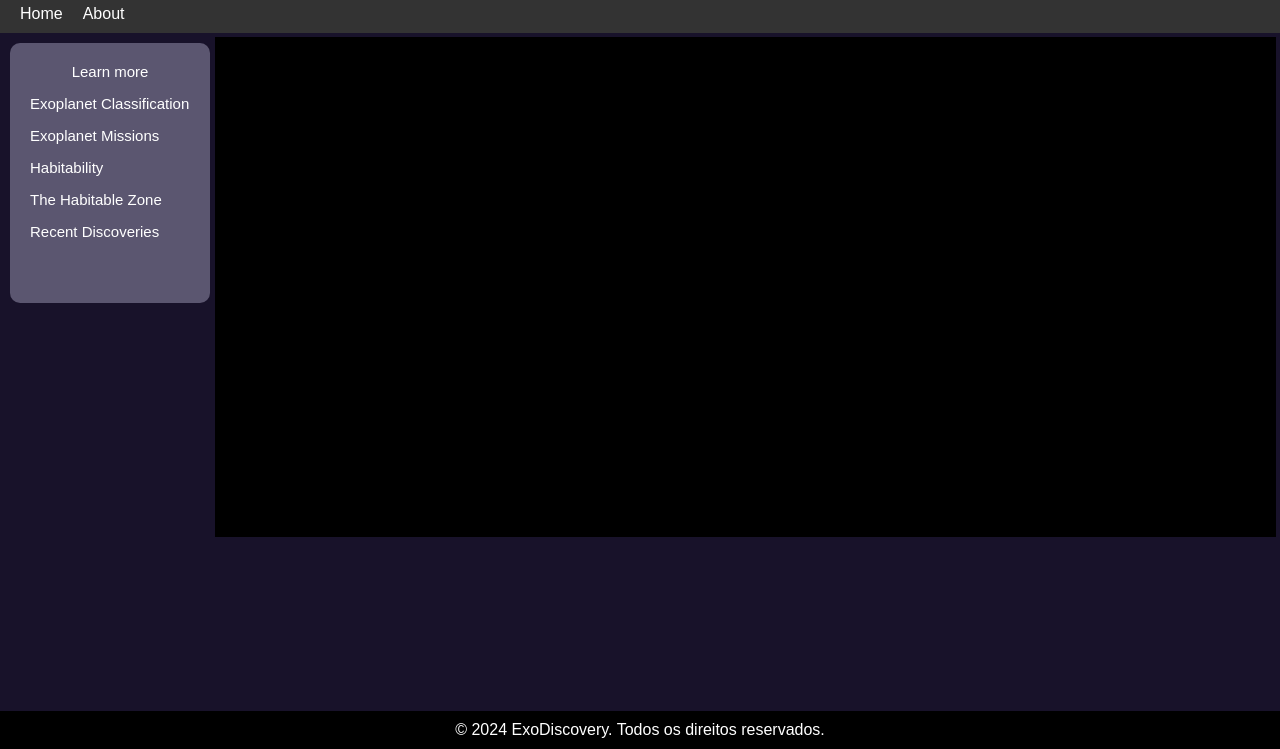
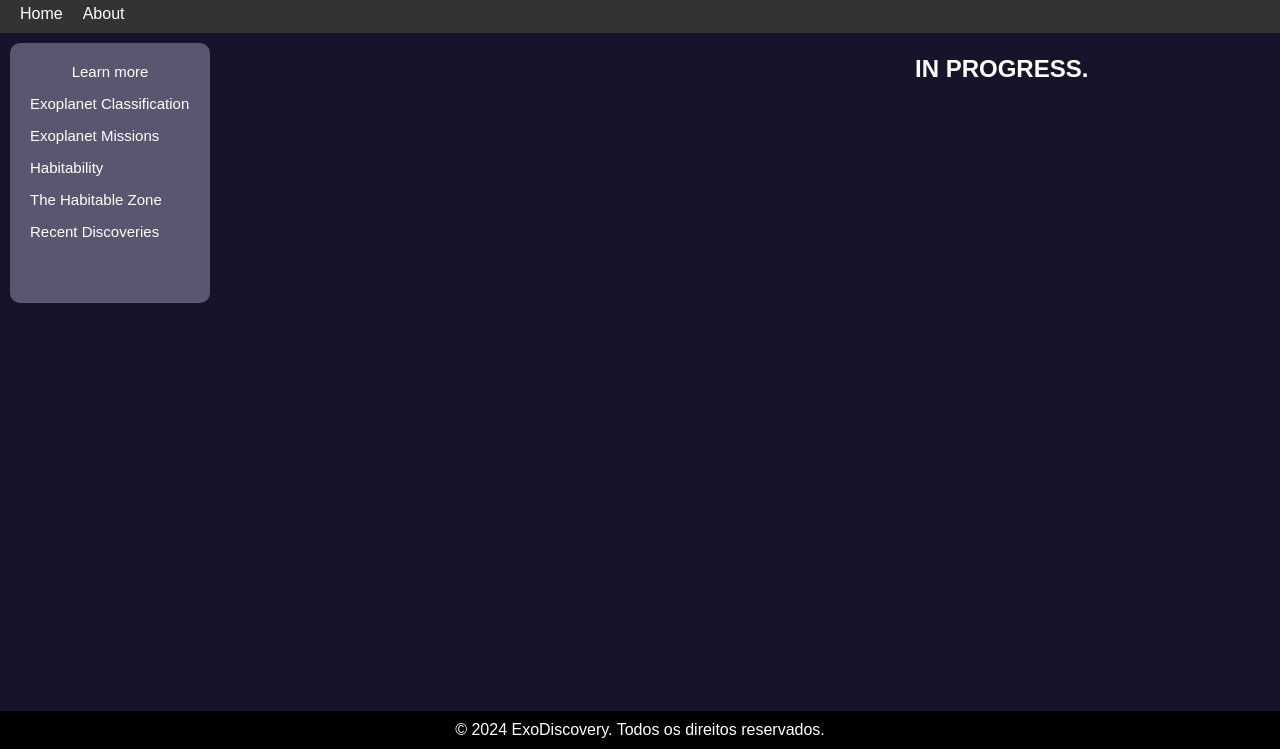
Before and after one commit to renaanc/NASA-HACKATHON-WEBSITE, a plain HTML site: page about.html in a window 1280 px wide. Shown: the part 51-800 px from the top of the page. Drawn offline with Linux system fonts and the light colour scheme.

Commit message:
:heavy_check_mark: ATT³

```diff
--- a/about.html
+++ b/about.html
@@ -45,9 +45,8 @@
         </ul>
       </aside>
       <section class="main-content">
-        <!-- Caixa Preta para Aplicação Interativa -->
-        <div class="interactive-box">
-          <!-- Conteúdo da aplicação interativa -->
+
+        <b><br><div class="PROGRESS"><h2>IN PROGRESS.</h2></div></br></b>
         </div>
       </section>
     </main>
--- a/styles.css
+++ b/styles.css
@@ -226,6 +226,11 @@ main {
     margin-left: 20px;
 }
 
+.PROGRESS {
+    color: #fff;
+    margin-left: 700px;
+}
+
 .image2 {
     padding: 5px;
     margin: 5px;
```
Also changed, not shown: directimag.html (+1 -1 lines), exomissions.html (+1 -1 lines), habitability.html (+1 -1 lines), habitablezone.html (+1 -1 lines), methods.html (+1 -1 lines), radialvel.html (+1 -1 lines), recentdiscoveries.html (+1 -1 lines), transitmet.html (+1 -1 lines).
